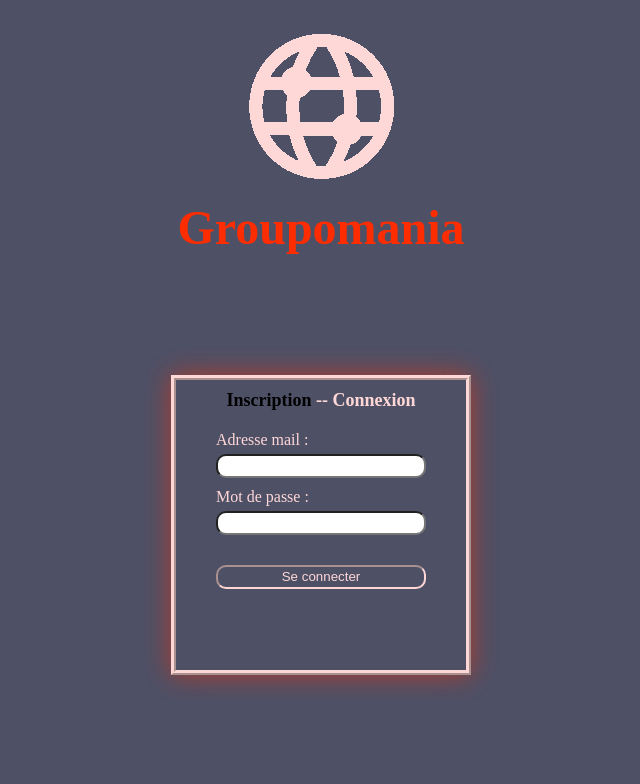
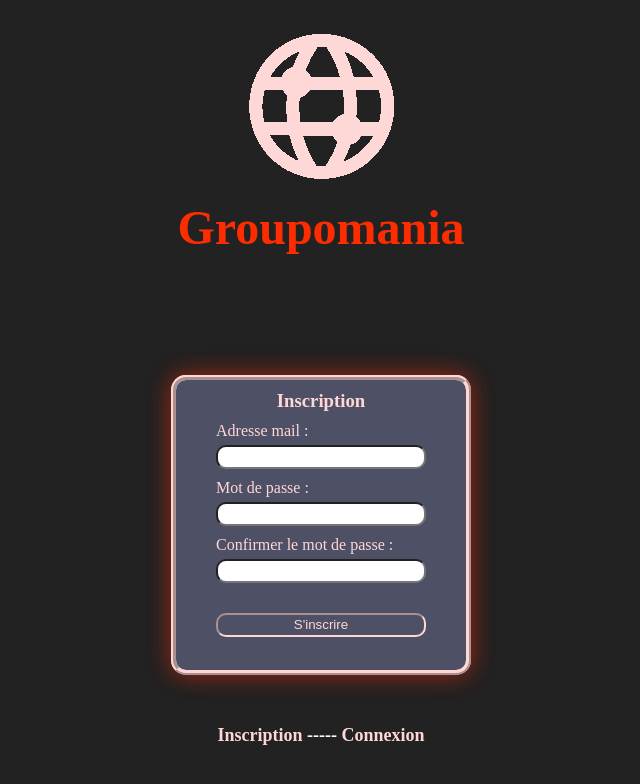
Before and after one commit to Leorio21/Oc-P7-Groupomania, a React (Vite) app in the folder frontend/: page / in a window 1280 px wide. Shown: the top 784 px of the page, without its empty margins (319-959 px from the left). Built offline with nearby package versions, Linux system fonts and the light colour scheme.

Commit message:
Refactor: correction mineures html/css page connect

```diff
--- a/frontend/package.json
+++ b/frontend/package.json
@@ -12,7 +12,9 @@
     "classnames": "^2.3.1",
     "react": "^18.2.0",
     "react-dom": "^18.2.0",
-    "react-router-dom": "^6.3.0"
+    "react-redux": "^8.0.2",
+    "react-router-dom": "^6.3.0",
+    "redux": "^4.2.0"
   },
   "devDependencies": {
     "@types/react": "^18.0.15",
--- a/frontend/src/Components/Header/Header.tsx
+++ b/frontend/src/Components/Header/Header.tsx
@@ -9,7 +9,7 @@ const Header = () => {
         <header className={classNames(cn.header)}>
             <img src={logo} alt='logo Groupomania' />
             <h1>Groupomania</h1>
-    </header>
+        </header>
     )
 }
 
--- a/frontend/src/Container/Connect/Connect.module.scss
+++ b/frontend/src/Container/Connect/Connect.module.scss
@@ -6,6 +6,12 @@
     margin: 100px auto;
     justify-content: center;
     align-items: center;
+    & h2 {
+        width: 100%;
+        text-align: center;
+        font-size: 18px;
+        margin-top: 350px;
+    }
 }
 
 .form_container {
@@ -42,6 +48,7 @@
     flex-direction: column;
     padding: 10px 40px 50px 40px;
     color: vars.$color-secondary;
+    border-radius: 15px;
     background-color: vars.$color-tertiary;
     border: 5px ridge vars.$color-secondary;
     & label {
@@ -53,11 +60,8 @@
         line-height: 20px;
         padding-left: 10px;
     }
-    & h2 {
-        width: 100%;
+    & h3 {
         text-align: center;
-        font-size: 18px;
-        margin-bottom: 10px;
     }
     & button {
         margin-top: 30px;
@@ -85,8 +89,12 @@
     transform: rotateY(180deg) translateZ(150px);
 }
 
+h2 {
+    color: #FFF;
+}
+
 .navLink {
-    color: vars.$font-color-dark;
+    color: vars.$color-secondary;
     cursor: pointer;
     &:hover {
         color: vars.$color-primary;
--- a/frontend/src/Container/Connect/Connect.tsx
+++ b/frontend/src/Container/Connect/Connect.tsx
@@ -5,36 +5,42 @@ import cn from './Connect.module.scss'
 const Connect = () => {
 
     const [toggleForm, setToggleForm] = useState(false);
+    const [activeForm, setActiveForm] = useState('login');
 
-    const clickAnimation = (): void => {
-        setToggleForm(!toggleForm)
-        console.log(toggleForm)
+    const clickAnimation = (event:any): void => {
+        if ((activeForm === 'login' && event.target.id === 'login') || (activeForm === 'signup' && event.target.id === 'signup')) {
+            if (event.type === 'click' || event.code === 'Space') {
+                activeForm === 'login' ? setActiveForm('signup') : setActiveForm('login')
+                setToggleForm(!toggleForm)
+            }
+        }
     }
 
     return (
         <div className = {classNames(cn.container)}>
-            <div className={classNames(cn.form_container)} style={toggleForm ? {'transform': 'rotate3d(0, 1, 0, 180deg)'} : {}}>
+            <div className={toggleForm ? classNames(cn.form_container) : classNames(cn.form_container, cn.animation)}>
                 <div className={classNames(cn.form, cn.coteDroit)}></div>
                 <form className = {classNames(cn.form, cn.form_login)}>
-                    <h2><span className={classNames(cn.navLink)} onClick={clickAnimation}>Inscription</span> -- <span>Connexion</span></h2>
-                    <label htmlFor='name'>Adresse mail :</label>
-                    <input tabIndex={toggleForm ? -1 : 0} type='text' id='mail' name='mail' />
-                    <label htmlFor='password'>Mot de passe :</label>
-                    <input tabIndex={toggleForm ? -1 : 0} type='password' id='password' name='password' />
-                    <button tabIndex={toggleForm ? -1 : 0} type='button'>Se connecter</button>
+                    <h3>Connexion</h3>
+                    <label htmlFor='emailLogin'>Adresse mail :</label>
+                    <input tabIndex={toggleForm ? 0 : -1} type='text' id='emailLogin' name='emailLogin' />
+                    <label htmlFor='passwordLogin'>Mot de passe :</label>
+                    <input tabIndex={toggleForm ? 0 : -1} type='password' id='passwordLogin' name='passwordLogin' />
+                    <button tabIndex={toggleForm ? 0 : -1} type='button'>Se connecter</button>
                 </form>
                 <div className={classNames(cn.form, cn.coteGauche)}></div>
                 <form className = {classNames(cn.form, cn.form_signup)}>
-                    <h2><span>Inscription</span> -- <span className={classNames(cn.navLink)} onClick={clickAnimation}>Connexion</span></h2>
-                    <label htmlFor='name'>Adresse mail :</label>
-                    <input tabIndex={toggleForm ? 0 : -1} type='text' id='mail' name='mail' />
+                    <h3>Inscription</h3>
+                    <label htmlFor='email'>Adresse mail :</label>
+                    <input tabIndex={toggleForm ? -1 : 0} type='text' id='email' name='email' />
                     <label htmlFor='password'>Mot de passe :</label>
-                    <input tabIndex={toggleForm ? 0 : -1} type='password' id='password' name='password' />
+                    <input tabIndex={toggleForm ? -1 : 0} type='password' id='password' name='password' />
                     <label htmlFor='confirmPassword'>Confirmer le mot de passe :</label>
-                    <input tabIndex={toggleForm ? 0 : -1} type='password' id='confirmPassword' name='confirmPassword' />
-                    <button tabIndex={toggleForm ? 0 : -1} type='button'>S'inscrire</button>
+                    <input tabIndex={toggleForm ? -1 : 0} type='password' id='confirmPassword' name='confirmPassword' />
+                    <button tabIndex={toggleForm ? -1 : 0} type='button'>S'inscrire</button>
                 </form>
             </div>
+            <h2><span className={classNames(cn.navLink)} onKeyDownCapture ={clickAnimation} onClick={clickAnimation} id='signup' tabIndex={0}>Inscription</span> ----- <span className={classNames(cn.navLink)} onKeyDown={clickAnimation} onClick={clickAnimation} tabIndex={0} id='login'>Connexion</span></h2>
         </div>
     )
 }
--- a/frontend/src/index.scss
+++ b/frontend/src/index.scss
@@ -11,5 +11,5 @@ a {
 }
 
 body {
-    background-color: vars.$color-tertiary;
+    background-color: vars.$body-dark-color;
 }
--- a/frontend/src/main.tsx
+++ b/frontend/src/main.tsx
@@ -1,5 +1,6 @@
 import ReactDOM from 'react-dom/client'
 import { BrowserRouter } from "react-router-dom";
+import { createStore } from 'redux'
 
 import App from './App'
 import './index.scss'
--- a/frontend/src/sass/Utils/_vars.scss
+++ b/frontend/src/sass/Utils/_vars.scss
@@ -3,6 +3,8 @@ $color-secondary : rgb(255, 215, 215);
 $color-tertiary : #4E5166;
 $color-dark: #000;
 
+$body-dark-color: rgb(34, 34, 34);
+
 $box-shadow-color: rgba(253, 45, 1, 0.3);
 
 $font-color-dark : #000;
```
Also changed, not shown: 2 other files (tests, documents, lock files or other folders).
